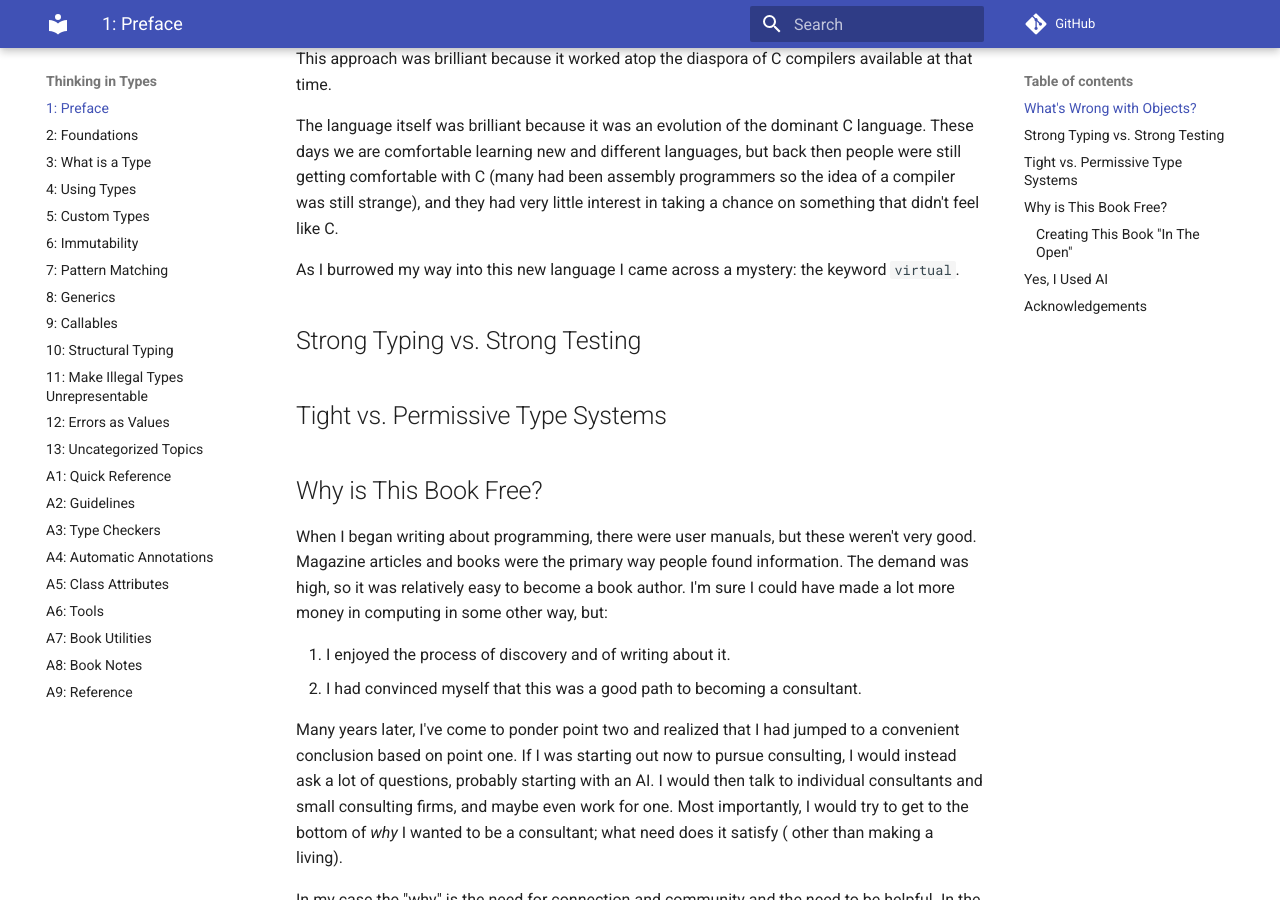
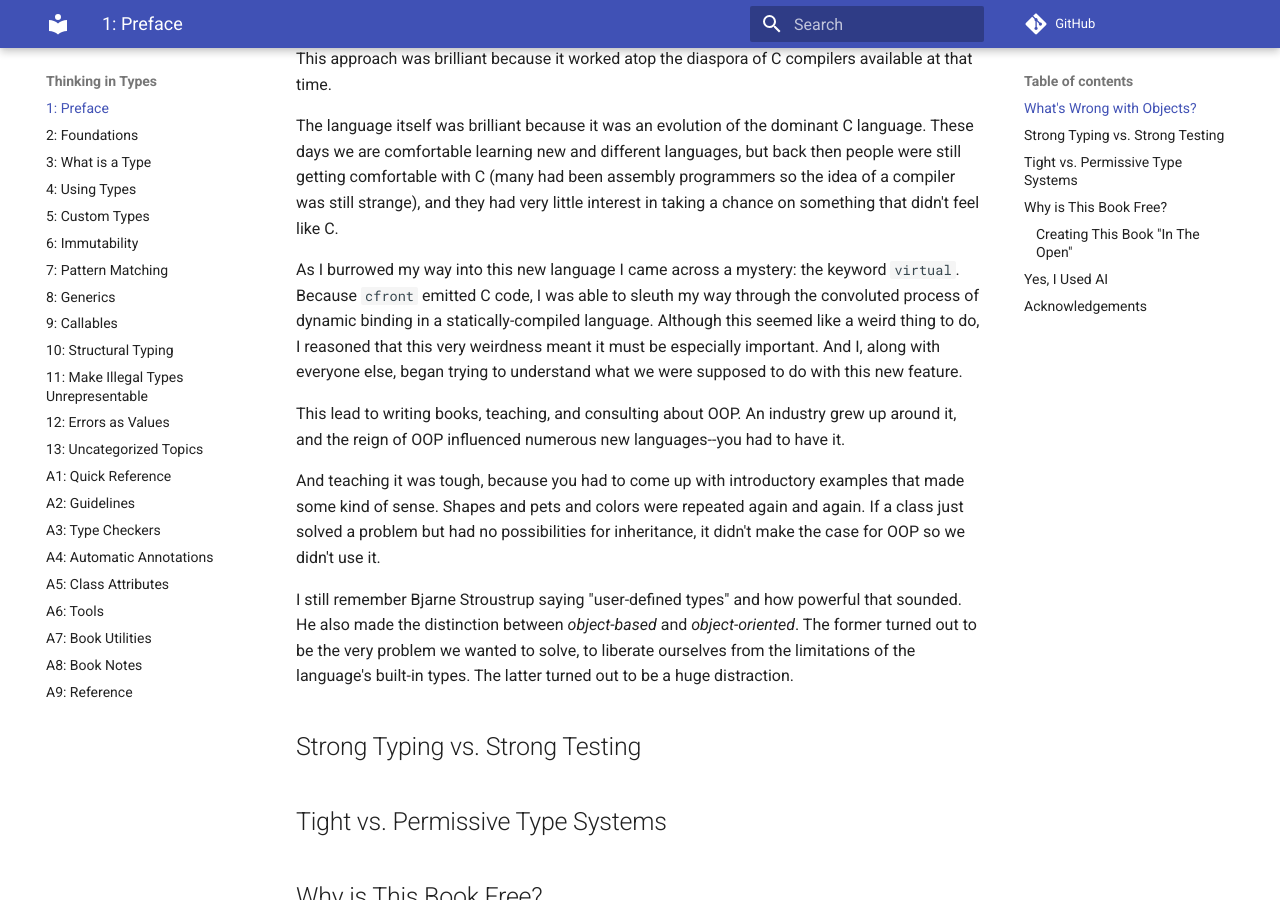
Before and after one commit to ThinkingInTypes/ThinkingInTypes.github.io, an MkDocs documentation site: the page built from Chapters/C01_Preface.md, in a window 1280 px wide and 900 px high, scrolled down 1386 px. Built offline with MkDocs 1.6.1 and Material for MkDocs 9.7.7, drawn with Linux system fonts in a browser that asks for light colours; comment, search, counter and statistics services are not loaded.

Commit message:
Update C01_Preface.md

```diff
--- a/Chapters/C01_Preface.md
+++ b/Chapters/C01_Preface.md
@@ -53,6 +53,21 @@ These days we are comfortable learning new and different languages, but back the
 so the idea of a compiler was still strange), and they had very little interest in taking a chance on something that didn't feel like C.
 
 As I burrowed my way into this new language I came across a mystery: the keyword `virtual`.
+Because `cfront` emitted C code, I was able to sleuth my way through the convoluted process of dynamic binding in a statically-compiled language.
+Although this seemed like a weird thing to do, I reasoned that this very weirdness meant it must be especially important.
+And I, along with everyone else, began trying to understand what we were supposed to do with this new feature.
+
+This lead to writing books, teaching, and consulting about OOP.
+An industry grew up around it, and the reign of OOP influenced numerous new languages--you had to have it.
+
+And teaching it was tough, because you had to come up with introductory examples that made some kind of sense.
+Shapes and pets and colors were repeated again and again.
+If a class just solved a problem but had no possibilities for inheritance, it didn't make the case for OOP so we didn't use it.
+
+I still remember Bjarne Stroustrup saying "user-defined types" and how powerful that sounded.
+He also made the distinction between _object-based_ and _object-oriented_.
+The former turned out to be the very problem we wanted to solve, to liberate ourselves from the limitations of the language's built-in types.
+The latter turned out to be a huge distraction.
 
 ## Strong Typing vs. Strong Testing
 
```
